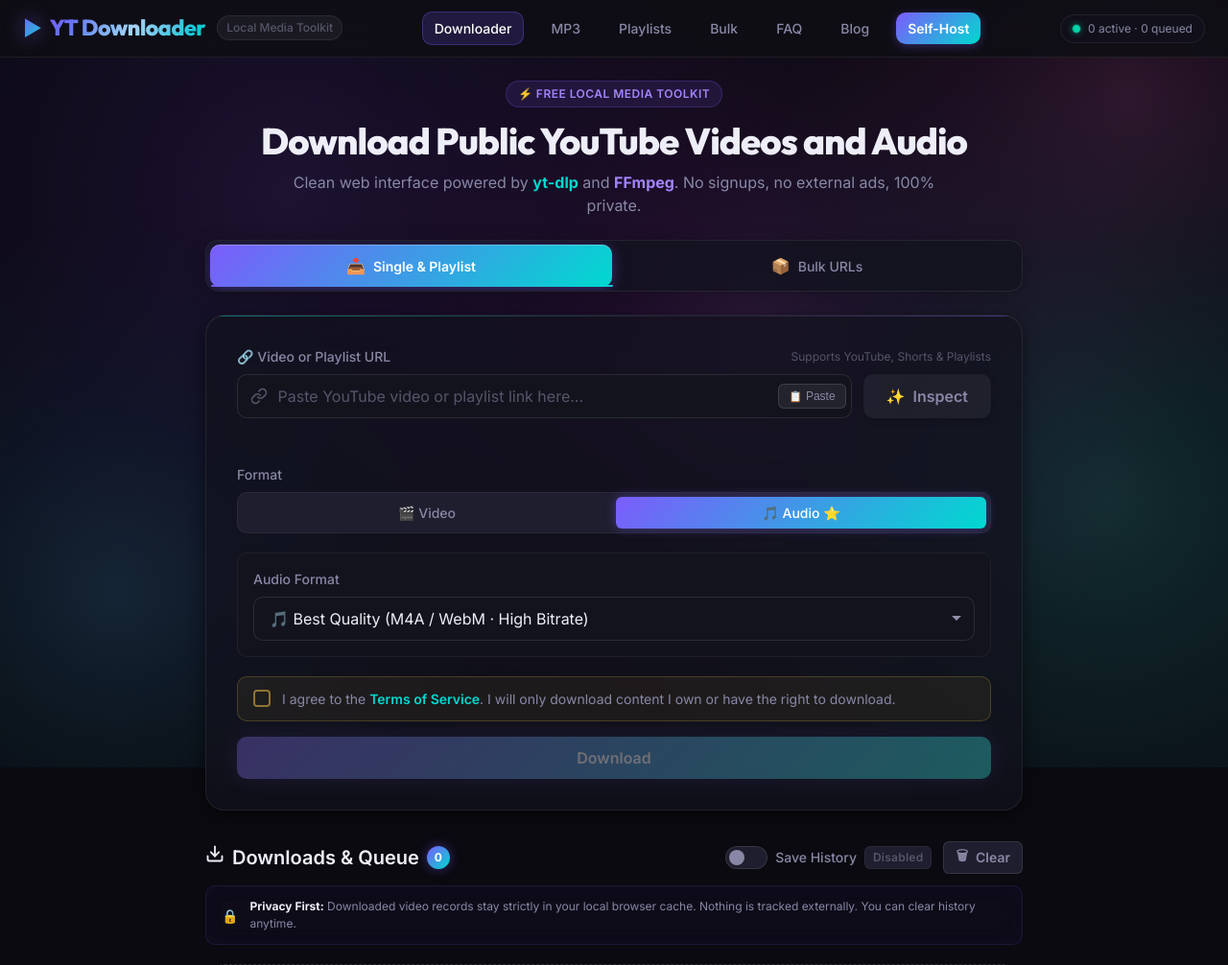
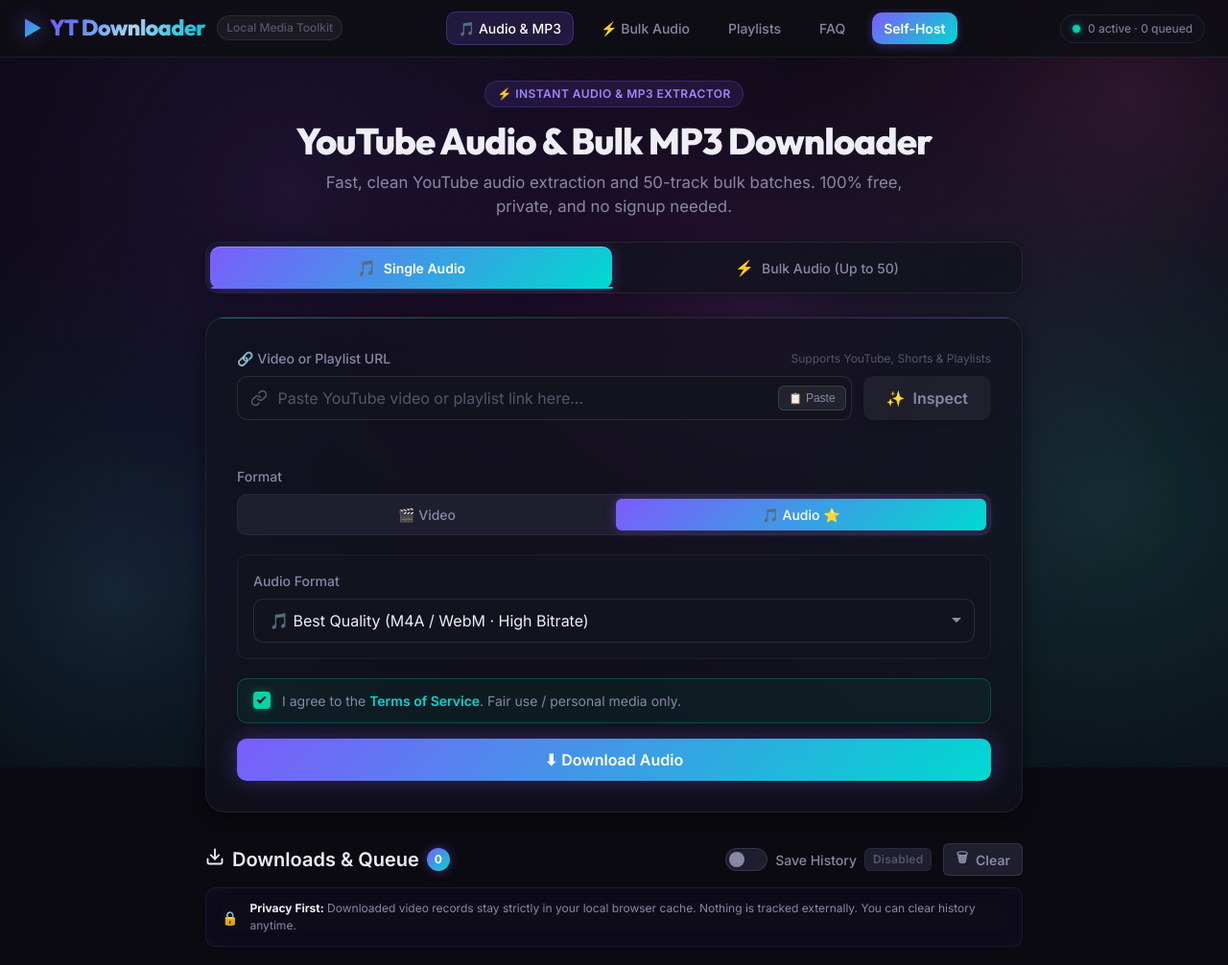
Before and after one commit to antitest1000-cmyk/yt-downloader, a Flask app: page / in a window 1280 px wide. Shown: the top 1006 px of the page at 96% size. Run offline with Flask 3, Linux system fonts and the light colour scheme; data that the repository does not hold is empty; some libraries are stand-ins or nearby versions.

Commit message:
feat: pivot UI to audio & bulk audio with minimalist design (v1.1.1)

```diff
--- a/static/js/app.js
+++ b/static/js/app.js
@@ -190,6 +190,7 @@
     setInterval(checkHealth, 30000);
     // Default to audio mode on load
     setFormat('audio');
+    setBulkFormat('audio');
   }
 
   // =========================================================================
@@ -277,16 +278,13 @@
   // =========================================================================
 
   function initToS() {
-    let alreadyAccepted = false;
+    let alreadyAccepted = true;
     try {
-      alreadyAccepted = localStorage.getItem(STORAGE_KEYS.TOS_ACCEPTED) === 'true';
+      const stored = localStorage.getItem(STORAGE_KEYS.TOS_ACCEPTED);
+      if (stored === 'false') alreadyAccepted = false;
     } catch (_) {}
 
-    if (alreadyAccepted) {
-      // Pre-check and enable everything for returning users
-      _setTosState(true);
-    }
-    // Buttons stay disabled (HTML attr) for new users until they check
+    _setTosState(alreadyAccepted);
   }
 
   function handleTosCheck(panel) {
@@ -358,6 +356,12 @@
     const vqRow = document.getElementById('video-quality-row');
     if (vqRow) vqRow.style.display = type === 'video' ? 'block' : 'none';
 
+    // Update button text
+    const btnText = dom.btnDownload?.querySelector('.btn__text');
+    if (btnText) {
+      btnText.textContent = type === 'audio' ? '⬇ Download Audio' : '⬇ Download Video';
+    }
+
     // Keep legacy quality-select (hidden) in sync with video-quality-select-v
     const vqSel = document.getElementById('quality-select-v');
     if (vqSel && dom.qualitySelect) {
@@ -375,6 +379,11 @@
     dom.bulkFmtAudio.classList.toggle('active', type === 'audio');
     dom.bulkFmtVideo.setAttribute('aria-checked', type === 'video');
     dom.bulkFmtAudio.setAttribute('aria-checked', type === 'audio');
+
+    const bulkBtnText = document.getElementById('btn-bulk-download-text');
+    if (bulkBtnText) {
+      bulkBtnText.textContent = type === 'audio' ? '⬇ Download All Audio (Batch)' : '⬇ Download All Videos';
+    }
   }
 
   // =========================================================================
@@ -1092,58 +1101,6 @@
     const eagerThumbnail = (state.lastFetchedMeta && state.lastFetchedMeta.thumbnail) || getYouTubeThumbnail(url);
     const eagerTitle = (state.lastFetchedMeta && state.lastFetchedMeta.title) || '';
 
-    setSubmitting(dom.btnDownload, true);
-
-    // ---- AUDIO FAST PATH -----------------------------------------------
-    // For audio-only requests: get the signed CDN stream URL from the server,
-    // then trigger a direct browser download. No server disk I/O, full speed.
-    if (formatType === 'audio' && downloadType !== 'playlist') {
-      try {
-        showToast('⚡ Getting direct stream link…', 'info');
-        const streamResp = await fetchAPI(`${API.BASE}/api/stream-url`, {
-          method: 'POST',
-          body: JSON.stringify({ url, format: quality }),
-        });
-
-        if (streamResp.success && streamResp.data && streamResp.data.stream_url) {
-          const d = streamResp.data;
-          const safeTitle = (d.title || 'audio').replace(/[/\\?%*:|"<>]/g, '-');
-          const filename = `${safeTitle}.${d.ext || 'm4a'}`;
-
-          // Trigger browser-native download via a hidden anchor
-          const a = document.createElement('a');
-          a.href = d.stream_url;
-          a.download = filename;
-          a.style.display = 'none';
-          a.setAttribute('referrerpolicy', 'no-referrer');
-          document.body.appendChild(a);
-          a.click();
-          setTimeout(() => document.body.removeChild(a), 2000);
-
-          showToast(`⚡ Downloading "${d.title || 'audio'}" directly at full speed!`, 'success');
-
-          // Show the video info in the preview if not already shown
-          if (d.thumbnail) {
-            dom.metaThumb.style.backgroundImage = `url(${d.thumbnail})`;
-            dom.metaTitle.textContent = d.title || '';
-            dom.metaDetail.textContent = d.ext ? `Direct stream · ${d.ext.toUpperCase()}` : 'Direct stream';
-            dom.metaPreview.classList.remove('hidden');
-          }
-
-          return; // done — no server job needed
-        }
-        // If stream URL extraction failed, fall through to server-side download
-        showToast('Direct stream unavailable, falling back to server queue…', 'info');
-      } catch (fastPathErr) {
-        console.warn('Audio fast-path failed, falling back to server download:', fastPathErr);
-        showToast('Falling back to server download…', 'info');
-      } finally {
-        setSubmitting(dom.btnDownload, false);
-      }
-    }
-    // ---- END AUDIO FAST PATH -------------------------------------------
-
-    // Re-set submitting for the server-side path (was cleared in fast-path finally)
     setSubmitting(dom.btnDownload, true);
 
     try {
--- a/templates/base.html
+++ b/templates/base.html
@@ -64,12 +64,10 @@
 
             <!-- Global Nav Links (Desktop) -->
             <nav class="nav-links" id="main-nav" aria-label="Main Navigation">
-                <a href="{{ url_for('index') }}" class="nav-link {% if request.path == '/' %}active{% endif %}">Downloader</a>
-                <a href="{{ url_for('youtube_to_mp3') }}" class="nav-link {% if request.path == '/youtube-to-mp3' %}active{% endif %}">MP3</a>
+                <a href="{{ url_for('index') }}" class="nav-link {% if request.path == '/' %}active{% endif %}">🎵 Audio &amp; MP3</a>
+                <a href="{{ url_for('bulk_youtube_downloader') }}" class="nav-link {% if request.path == '/bulk-youtube-downloader' %}active{% endif %}">⚡ Bulk Audio</a>
                 <a href="{{ url_for('youtube_playlist_downloader') }}" class="nav-link {% if request.path == '/youtube-playlist-downloader' %}active{% endif %}">Playlists</a>
-                <a href="{{ url_for('bulk_youtube_downloader') }}" class="nav-link {% if request.path == '/bulk-youtube-downloader' %}active{% endif %}">Bulk</a>
                 <a href="{{ url_for('faq') }}" class="nav-link {% if request.path == '/faq' %}active{% endif %}">FAQ</a>
-                <a href="{{ url_for('blog_index') }}" class="nav-link {% if request.path.startswith('/blog') %}active{% endif %}">Blog</a>
                 <a href="{{ url_for('self_host') }}" class="nav-link nav-link--highlight {% if request.path == '/self-host' %}active{% endif %}">Self-Host</a>
             </nav>
 
--- a/templates/bulk_downloader.html
+++ b/templates/bulk_downloader.html
@@ -54,8 +54,8 @@
             <div class="form-group form-group--half">
                 <label class="form-label">Format</label>
                 <div class="pill-group" role="radiogroup">
-                    <button type="button" class="pill active" id="bulk-fmt-video" data-format="video">🎬 Video (MP4)</button>
-                    <button type="button" class="pill" id="bulk-fmt-audio" data-format="audio">🎵 Audio (MP3)</button>
+                    <button type="button" class="pill active" id="bulk-fmt-audio" data-format="audio">🎵 Audio (MP3 / M4A)</button>
+                    <button type="button" class="pill" id="bulk-fmt-video" data-format="video">🎬 Video (MP4)</button>
                 </div>
             </div>
         </div>
--- a/templates/index.html
+++ b/templates/index.html
@@ -6,10 +6,10 @@
 {% block content %}
 <!-- Tool Header Hero -->
 <div class="content-article__hero content-article__hero--center" style="margin-bottom:var(--space-6);">
-    <span class="content-badge">⚡ Free Local Media Toolkit</span>
-    <h1 class="content-title" style="margin-bottom:var(--space-2);">Download Public YouTube Videos and Audio</h1>
-    <p class="content-subtitle" style="margin: 0 auto; font-size: 1rem;">
-        Clean web interface powered by <strong style="color:#00d9d0;">yt-dlp</strong> and <strong style="color:#a285fd;">FFmpeg</strong>. No signups, no external ads, 100% private.
+    <span class="content-badge">⚡ Instant Audio &amp; MP3 Extractor</span>
+    <h1 class="content-title" style="margin-bottom:var(--space-2);">YouTube Audio &amp; Bulk MP3 Downloader</h1>
+    <p class="content-subtitle" style="margin: 0 auto; font-size: 1.05rem; max-width: 620px;">
+        Fast, clean YouTube audio extraction and 50-track bulk batches. 100% free, private, and no signup needed.
     </p>
 </div>
 
@@ -18,14 +18,14 @@
     <button class="tab active" id="tab-single" role="tab"
             aria-selected="true" aria-controls="panel-single"
             data-tab="single">
-        <span class="tab__icon" aria-hidden="true">📥</span>
-        Single &amp; Playlist
+        <span class="tab__icon" aria-hidden="true">🎵</span>
+        Single Audio
     </button>
     <button class="tab" id="tab-bulk" role="tab"
             aria-selected="false" aria-controls="panel-bulk"
             data-tab="bulk">
-        <span class="tab__icon" aria-hidden="true">📦</span>
-        Bulk URLs
+        <span class="tab__icon" aria-hidden="true">⚡</span>
+        Bulk Audio (Up to 50)
     </button>
 </nav>
 
@@ -155,18 +155,18 @@
         </div>
 
         <!-- Terms of Service Agreement -->
-        <div class="tos-agree-bar" id="tos-bar-single">
+        <div class="tos-agree-bar accepted" id="tos-bar-single">
             <label class="tos-agree-label" for="tos-check-single">
-                <input type="checkbox" id="tos-check-single" class="tos-check">
+                <input type="checkbox" id="tos-check-single" class="tos-check" checked>
                 <span class="tos-agree-text">
                     I agree to the <a href="{{ url_for('terms') }}" target="_blank" class="tos-link">Terms of Service</a>.
-                    I will only download content I own or have the right to download.
+                    Fair use / personal media only.
                 </span>
             </label>
         </div>
 
-        <button type="button" id="btn-download" class="btn btn--primary btn--full" disabled>
-            <span class="btn__text">Download</span>
+        <button type="button" id="btn-download" class="btn btn--primary btn--full">
+            <span class="btn__text">⬇ Download Audio</span>
             <span class="btn__spinner hidden" aria-hidden="true"></span>
         </button>
     </div>
@@ -289,42 +289,43 @@
         <!-- Bulk Options -->
         <div class="options-row">
             <div class="form-group form-group--half">
+                <label class="form-label">Format</label>
+                <div class="pill-group" role="radiogroup" aria-label="Bulk output format">
+                    <button type="button" class="pill active" id="bulk-fmt-audio"
+                            role="radio" aria-checked="true" data-format="audio">
+                        🎵 Audio ⭐ (Fast)
+                    </button>
+                    <button type="button" class="pill" id="bulk-fmt-video"
+                            role="radio" aria-checked="false" data-format="video">
+                        🎬 Video
+                    </button>
+                </div>
+            </div>
+            <div class="form-group form-group--half">
                 <label for="bulk-quality-select" class="form-label">Quality</label>
                 <select id="bulk-quality-select" class="form-select">
-                    <option value="best" selected>⚡ Best Available (up to 4K)</option>
+                    <option value="audio_best" selected>🎵 Best Quality Audio (High Bitrate)</option>
+                    <option value="audio_mp3">🎧 MP3 Audio (Universal · 192k)</option>
+                    <option value="best">⚡ Best Video (Up to 4K)</option>
                     <option value="1080p">🎬 1080p Full HD</option>
                     <option value="720p">📺 720p HD</option>
-                    <option value="480p">📱 480p SD</option>
                 </select>
-            </div>
-            <div class="form-group form-group--half">
-                <label class="form-label">Format</label>
-                <div class="pill-group" role="radiogroup" aria-label="Bulk output format">
-                    <button type="button" class="pill active" id="bulk-fmt-video"
-                            role="radio" aria-checked="true" data-format="video">
-                        🎬 Video
-                    </button>
-                    <button type="button" class="pill" id="bulk-fmt-audio"
-                            role="radio" aria-checked="false" data-format="audio">
-                        🎵 Audio
-                    </button>
-                </div>
             </div>
         </div>
 
         <!-- Terms of Service Agreement (Bulk) -->
-        <div class="tos-agree-bar" id="tos-bar-bulk">
+        <div class="tos-agree-bar accepted" id="tos-bar-bulk">
             <label class="tos-agree-label" for="tos-check-bulk">
-                <input type="checkbox" id="tos-check-bulk" class="tos-check">
+                <input type="checkbox" id="tos-check-bulk" class="tos-check" checked>
                 <span class="tos-agree-text">
                     I agree to the <a href="{{ url_for('terms') }}" target="_blank" class="tos-link">Terms of Service</a>.
-                    I will only download content I own or have the right to download.
+                    Fair use / personal media only.
                 </span>
             </label>
         </div>
 
-        <button type="button" id="btn-bulk-download" class="btn btn--primary btn--full" disabled>
-            <span class="btn__text" id="btn-bulk-download-text">Download All</span>
+        <button type="button" id="btn-bulk-download" class="btn btn--primary btn--full">
+            <span class="btn__text" id="btn-bulk-download-text">⬇ Download All Audio (Batch)</span>
             <span class="btn__spinner hidden" aria-hidden="true"></span>
         </button>
     </div>
```
Also changed, not shown: docs/static/js/app.js (+41 -20 lines).
